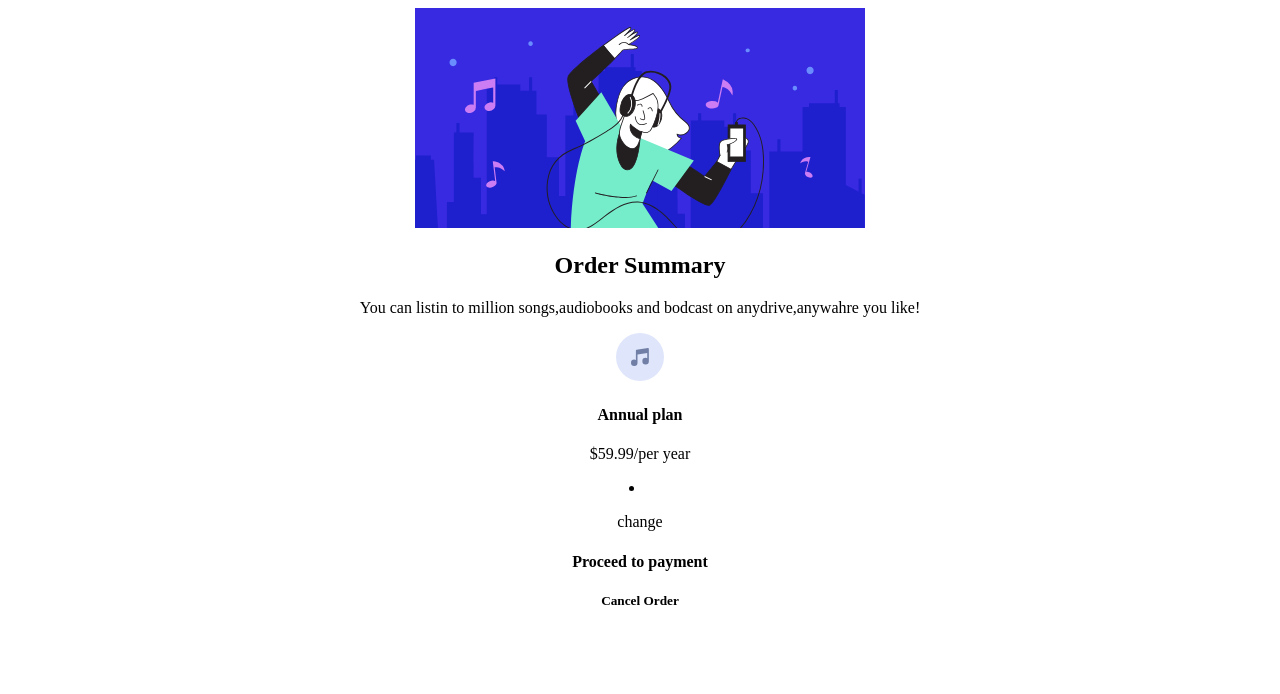
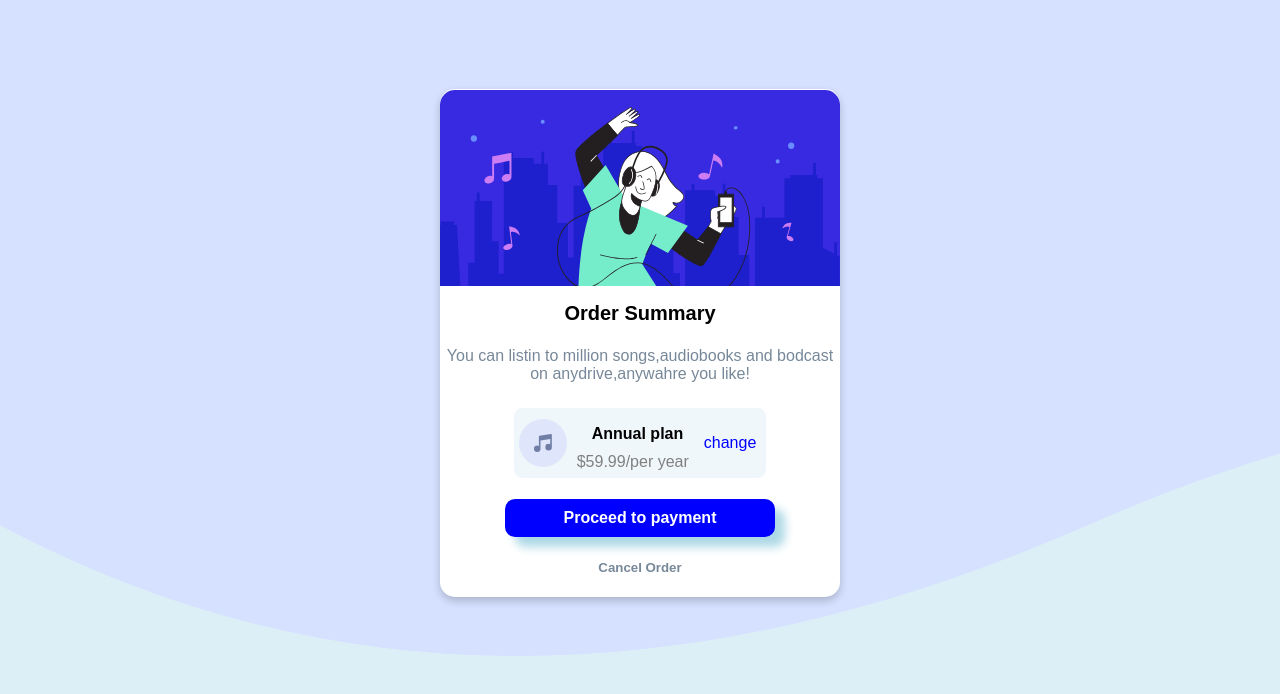
Before and after one commit to vinothelango/task-Css, a plain HTML site: page index.html in a window 1280 px wide. Drawn offline with Linux system fonts and the light colour scheme.

Commit message:
name change

```diff
--- a/index.html
+++ b/index.html
@@ -2,7 +2,7 @@
 <html lang="en">
 
 <head>
-    <link rel="stylesheet" href="./index.html">
+    <link rel="stylesheet" href="./index.css">
     <meta charset="UTF-8">
     <meta name="viewport" content="width=device-width, initial-scale=1.0">
     <title>task</title>
```
